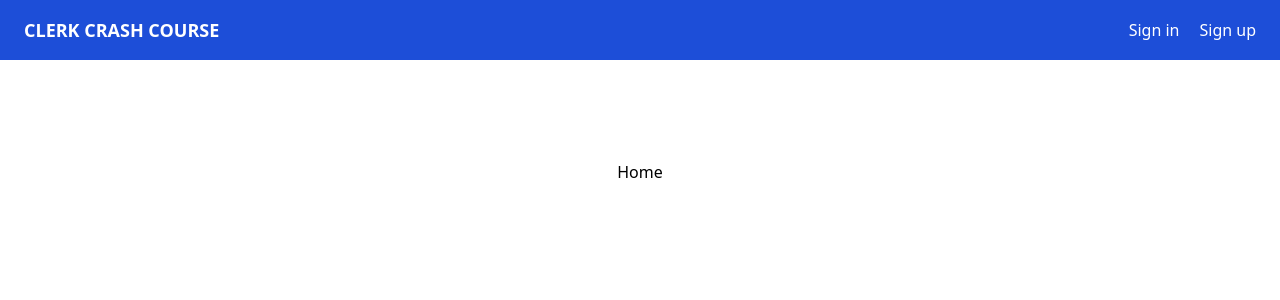
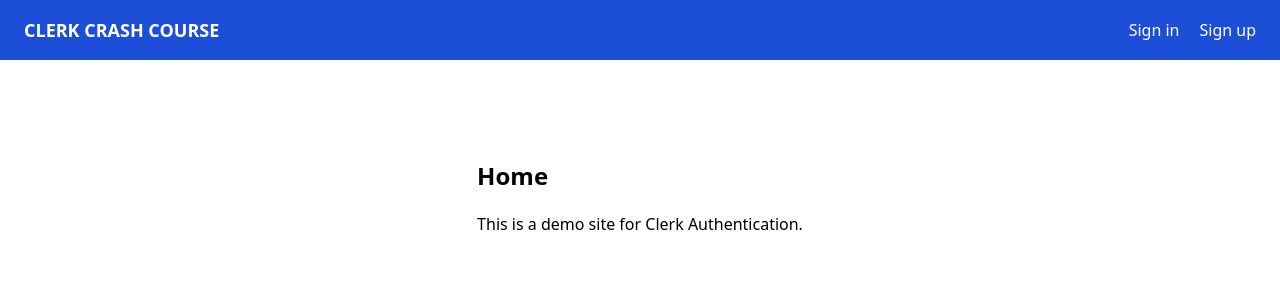
Before and after one commit to Mig-uel/clerk-crash-course, a Next.js app: page / in a window 1280 px wide. Shown: the top 300 px of the page. Built offline with nearby package versions, Linux system fonts and the light colour scheme; no server answers.

Commit message:
refactor: Update Home page with additional content
The Home page in the page.tsx file has been updated to include a new heading and paragraph. This change adds more content to the Home page, providing additional information to users visiting the site.

```diff
--- a/app/page.tsx
+++ b/app/page.tsx
@@ -1,7 +1,8 @@
 export default function Home() {
   return (
     <>
-      <h1>Home</h1>
+      <h1 className='text-2xl font-bold mb-5'>Home</h1>
+      <p className='mb-5'>This is a demo site for Clerk Authentication.</p>
     </>
   )
 }
```
